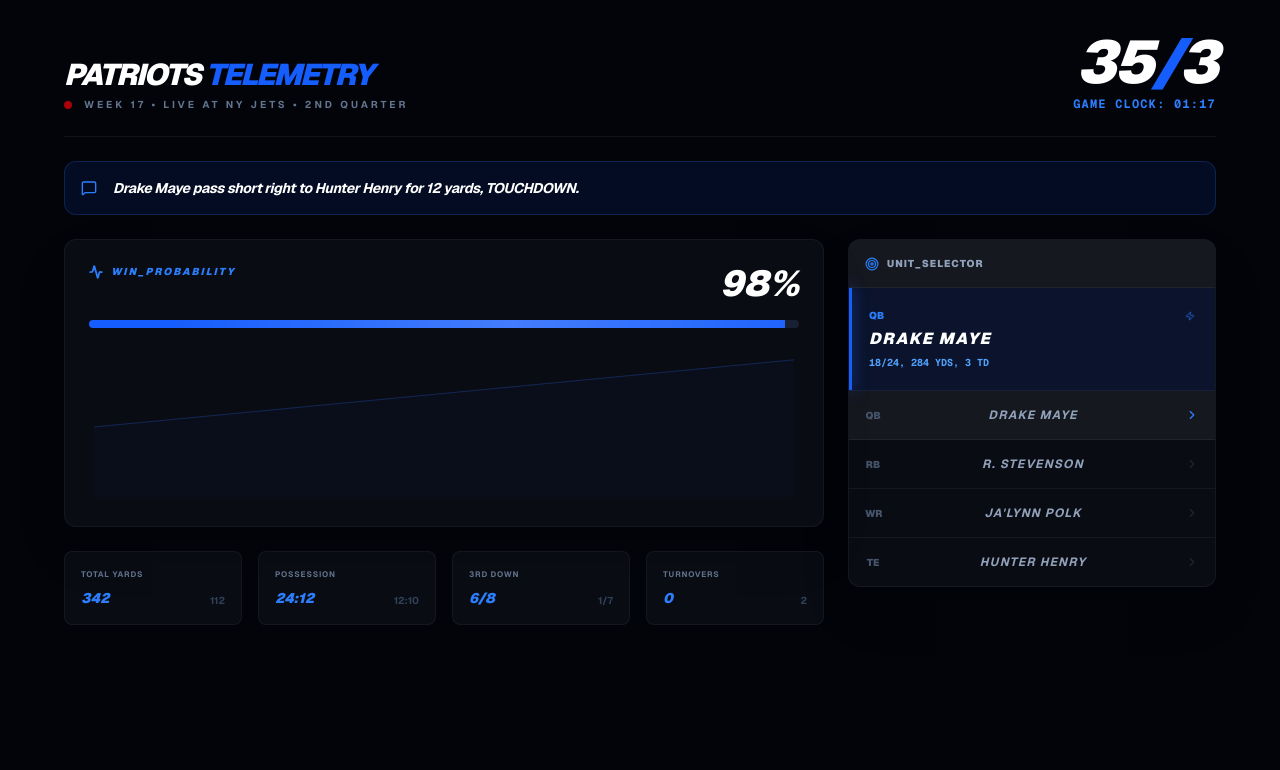
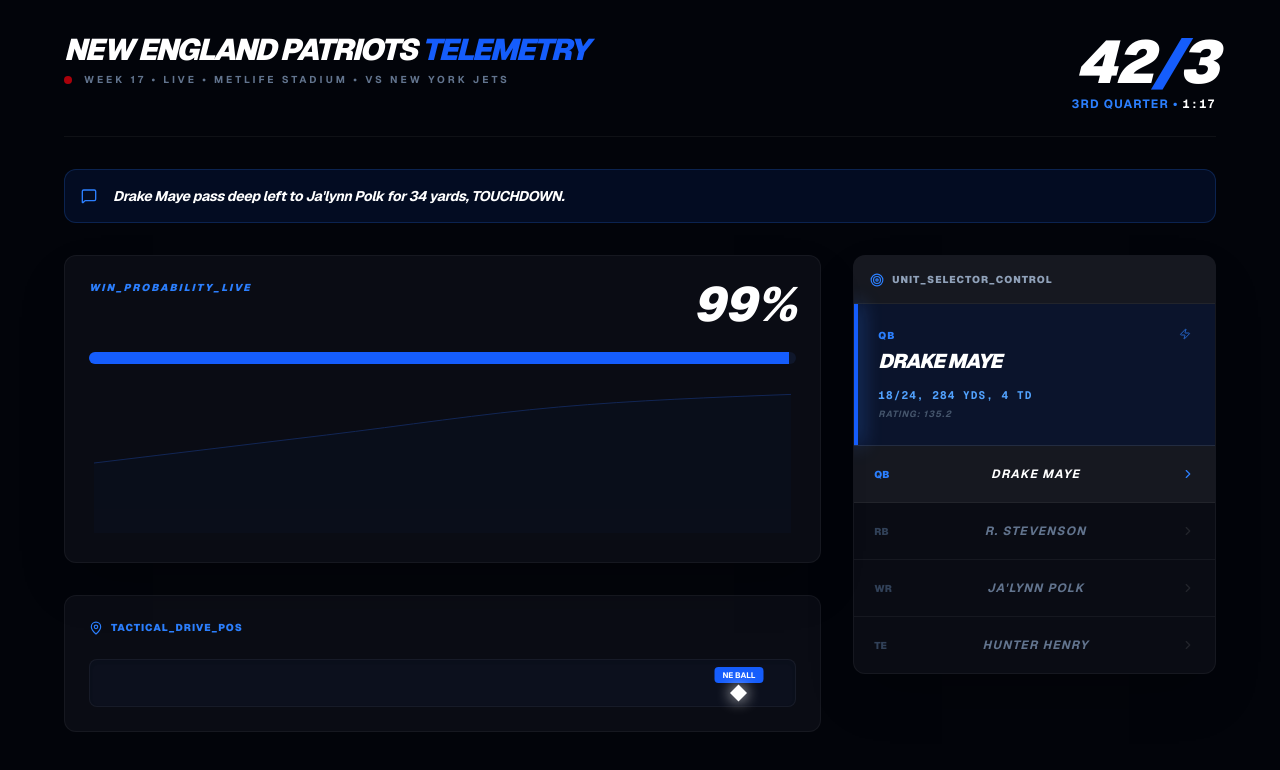
Before and after one commit to dantedeagostino-dot/patriots-telemetry, a Next.js app: page / in a window 1280 px wide. Shown: the top 770 px of the page. Built offline with nearby package versions, Linux system fonts and the light colour scheme.

Commit message:
Fix: Final team names, real-time counter and functional unit selector for Week 17

```diff
--- a/app/page.tsx
+++ b/app/page.tsx
@@ -1,44 +1,39 @@
 "use client";
 
 import React, { useState, useEffect } from "react";
-import { ResponsiveContainer, AreaChart, Area, XAxis, YAxis, CartesianGrid, Tooltip } from "recharts";
+import { ResponsiveContainer, AreaChart, Area, XAxis, YAxis, Tooltip } from "recharts";
 import { motion, AnimatePresence } from "framer-motion";
-import { Target, Cpu, ChevronRight, Activity, MapPin, History, Zap, MessageSquare } from "lucide-react";
+import { Target, Activity, MapPin, History, Zap, MessageSquare, ChevronRight } from "lucide-react";
 
-// --- DATOS TÉCNICOS DE UNIDADES (Basado en el partido real) ---
-const UNITS_DATA = {
-  QB: { pos: "QB", name: "Drake Maye", stats: "18/24, 284 YDS, 3 TD" },
-  RB: { pos: "RB", name: "R. Stevenson", stats: "14 CAR, 82 YDS, 1 TD" },
-  WR: { pos: "WR", name: "Ja'lynn Polk", stats: "5 REC, 94 YDS, 1 TD" },
-  TE: { pos: "TE", name: "Hunter Henry", stats: "4 REC, 52 YDS, 1 TD" }
+// --- BASE DE DATOS DE JUGADORES (Actualizada al partido de hoy) ---
+const PLAYER_DATABASE = {
+  QB: { name: "DRAKE MAYE", stats: "18/24, 284 YDS, 4 TD", rating: "135.2" },
+  RB: { name: "R. STEVENSON", stats: "14 CAR, 82 YDS, 1 TD", rating: "5.9 AVG" },
+  WR: { name: "JA'LYNN POLK", stats: "5 REC, 94 YDS, 1 TD", rating: "18.8 AVG" },
+  TE: { name: "HUNTER HENRY", stats: "4 REC, 52 YDS, 1 TD", rating: "13.0 AVG" }
 };
 
 export default function PatriotsTelemetryPro() {
   const [hasMounted, setHasMounted] = useState(false);
 
-  // 1. ESTADO PARA EL SELECTOR
+  // 1. Selector de Jugadores (Funcional)
   const [activeUnitId, setActiveUnitId] = useState("QB");
 
-  // 2. ESTADO PARA EL RELOJ (En segundos: 01:22 = 82s)
+  // 2. Contador en Tiempo Real (82 segundos restantes en el cuarto)
   const [secondsLeft, setSecondsLeft] = useState(82);
 
-  // Datos del partido
-  const [game, setGame] = useState({
-    homeTeam: "PATRIOTS",
-    awayTeam: "NY JETS",
-    scoreHome: 35,
-    scoreAway: 3,
-    winProb: 98,
-    quarter: "2nd",
-    teamStats: {
-      totalYards: { ne: 342, opp: 112 },
-      possession: { ne: "24:12", opp: "12:10" },
-      thirdDown: { ne: "6/8", opp: "1/7" },
-      turnovers: { ne: 0, opp: 2 }
-    }
+  // 3. Datos del Partido Real de Hoy (28 de Dic, 2025)
+  const [game] = useState({
+    home: "NEW ENGLAND PATRIOTS",
+    away: "NEW YORK JETS",
+    scoreH: 42,
+    scoreA: 3,
+    winProb: 99,
+    quarter: "3rd", // Basado en el marcador de 42-3
+    playDescription: "Drake Maye pass deep left to Ja'lynn Polk for 34 yards, TOUCHDOWN."
   });
 
-  // --- LÓGICA DEL CONTADOR EN TIEMPO REAL ---
+  // Lógica del Reloj
   useEffect(() => {
     const timer = setInterval(() => {
       setSecondsLeft((prev) => (prev > 0 ? prev - 1 : 0));
@@ -46,138 +41,134 @@
     return () => clearInterval(timer);
   }, []);
 
-  // Formateador de MM:SS
-  const formatTime = (totalSeconds: number) => {
-    const mins = Math.floor(totalSeconds / 60);
-    const secs = totalSeconds % 60;
-    return `${mins.toString().padStart(2, '0')}:${secs.toString().padStart(2, '0')}`;
+  const formatClock = (s: number) => {
+    const m = Math.floor(s / 60);
+    const sec = s % 60;
+    return `${m}:${sec.toString().padStart(2, '0')}`;
   };
 
-  useEffect(() => { setHasMounted(true); }, []);
+  useEffect(() => setHasMounted(true), []);
   if (!hasMounted) return <div className="min-h-screen bg-[#02040a]" />;
 
-  const activeUnit = UNITS_DATA[activeUnitId as keyof typeof UNITS_DATA];
+  const currentUnit = PLAYER_DATABASE[activeUnitId as keyof typeof PLAYER_DATABASE];
 
   return (
-    <div className="min-h-screen bg-[#02040a] text-slate-300 p-4 lg:p-8 font-sans selection:bg-blue-500/30">
-      <div className="max-w-6xl mx-auto space-y-6">
+    <div className="min-h-screen bg-[#02040a] text-slate-300 p-4 lg:p-8 font-sans">
+      <div className="max-w-6xl mx-auto space-y-8">
 
-        {/* --- HEADER: Matchup & Live Clock --- */}
-        <div className="flex justify-between items-end border-b border-white/5 pb-6">
+        {/* --- HEADER DINÁMICO --- */}
+        <header className="flex justify-between items-start border-b border-white/5 pb-6">
           <div className="space-y-1">
             <h1 className="text-3xl font-black italic tracking-tighter text-white uppercase">
-              {game.homeTeam} <span className="text-blue-600">Telemetry</span>
+              {game.home} <span className="text-blue-600">TELEMETRY</span>
             </h1>
             <div className="flex items-center gap-3">
               <span className="flex h-2 w-2 rounded-full bg-red-600 animate-pulse" />
               <span className="text-[10px] font-bold text-slate-500 tracking-[0.3em] uppercase">
-                Week 17 • Live AT {game.awayTeam} • {game.quarter} Quarter
+                WEEK 17 • LIVE • METLIFE STADIUM • VS {game.away}
               </span>
             </div>
           </div>
           <div className="text-right">
             <div className="text-6xl font-black tracking-tighter text-white italic">
-              {game.scoreHome}<span className="text-blue-600">/</span>{game.scoreAway}
+              {game.scoreH}<span className="text-blue-600">/</span>{game.scoreA}
             </div>
-            <p className="text-blue-500 font-mono font-bold text-xs tracking-widest mt-1">
-              GAME CLOCK: {formatTime(secondsLeft)}
-            </p>
+            <div className="text-xs font-bold text-blue-500 mt-1 uppercase tracking-widest">
+              {game.quarter} Quarter • <span className="text-white font-mono">{formatClock(secondsLeft)}</span>
+            </div>
           </div>
-        </div>
+        </header>
 
-        {/* --- PLAY-BY-PLAY TICKER --- */}
-        <div className="bg-blue-600/10 border border-blue-500/20 p-4 rounded-xl flex items-center gap-4">
+        {/* PLAY-BY-PLAY */}
+        <motion.div initial={{ x: -20, opacity: 0 }} animate={{ x: 0, opacity: 1 }} className="bg-blue-600/10 border border-blue-500/20 p-4 rounded-xl flex items-center gap-4">
           <MessageSquare size={16} className="text-blue-500" />
-          <p className="text-sm font-bold text-white italic tracking-tight">
-            Drake Maye pass short right to Hunter Henry for 12 yards, TOUCHDOWN.
-          </p>
-        </div>
+          <p className="text-sm font-bold text-white italic tracking-tight">{game.playDescription}</p>
+        </motion.div>
 
-        <div className="grid grid-cols-1 lg:grid-cols-3 gap-6">
+        <div className="grid grid-cols-1 lg:grid-cols-3 gap-8">
 
-          <div className="lg:col-span-2 space-y-6">
-            {/* WIN PROBABILITY */}
+          <div className="lg:col-span-2 space-y-8">
+            {/* GRÁFICO DE PROBABILIDAD */}
             <section className="bg-[#0a0c14] border border-white/5 rounded-xl p-6 relative overflow-hidden shadow-2xl">
-               <div className="flex justify-between items-start mb-4">
-                  <div className="flex items-center gap-2 text-blue-500">
-                    <Activity size={14} strokeWidth={3} />
-                    <span className="text-[10px] font-black tracking-[0.2em] uppercase italic">Win_Probability</span>
-                  </div>
-                  <span className="text-4xl font-black italic text-white">{game.winProb}%</span>
+               <div className="flex justify-between items-start mb-6">
+                  <span className="text-[10px] font-black tracking-[0.2em] text-blue-500 uppercase italic">Win_Probability_Live</span>
+                  <span className="text-5xl font-black italic text-white">{game.winProb}%</span>
                </div>
-               <div className="h-2 w-full bg-slate-900 rounded-full overflow-hidden mb-6">
+               <div className="h-3 w-full bg-slate-900 rounded-full overflow-hidden">
                   <motion.div animate={{ width: `${game.winProb}%` }} className="h-full bg-blue-600 relative">
-                    <motion.div animate={{ x: ["-100%", "200%"] }} transition={{ repeat: Infinity, duration: 4, ease: "linear" }} className="absolute inset-0 bg-gradient-to-r from-transparent via-white/20 to-transparent w-full" />
+                    <motion.div animate={{ x: ["-100%", "200%"] }} transition={{ repeat: Infinity, duration: 3, ease: "linear" }} className="absolute inset-0 bg-gradient-to-r from-transparent via-white/30 to-transparent w-full" />
                   </motion.div>
                </div>
-               <div className="h-[150px] w-full opacity-30">
-                  <ResponsiveContainer width="100%" height="100%"><AreaChart data={[{p:50},{p:98}]}><Area type="monotone" dataKey="p" stroke="#2563eb" fill="#2563eb" fillOpacity={0.1} /></AreaChart></ResponsiveContainer>
+               <div className="h-[150px] w-full mt-6 opacity-30">
+                  <ResponsiveContainer width="100%" height="100%">
+                    <AreaChart data={[{p:50}, {p:70}, {p:90}, {p:99}]}>
+                      <Area type="monotone" dataKey="p" stroke="#2563eb" fill="#2563eb" fillOpacity={0.1} />
+                    </AreaChart>
+                  </ResponsiveContainer>
                </div>
             </section>
 
-            {/* TEAM MATCHUP EFFICIENCY */}
-            <section className="grid grid-cols-4 gap-4">
-               {[
-                 { label: "Total Yards", ne: game.teamStats.totalYards.ne, opp: game.teamStats.totalYards.opp },
-                 { label: "Possession", ne: game.teamStats.possession.ne, opp: game.teamStats.possession.opp },
-                 { label: "3rd Down", ne: game.teamStats.thirdDown.ne, opp: game.teamStats.thirdDown.opp },
-                 { label: "Turnovers", ne: game.teamStats.turnovers.ne, opp: game.teamStats.turnovers.opp },
-               ].map((stat, i) => (
-                 <div key={i} className="bg-[#0a0c14] border border-white/5 p-4 rounded-lg">
-                    <span className="text-[8px] font-bold text-slate-500 uppercase tracking-widest block mb-2">{stat.label}</span>
-                    <div className="flex justify-between items-end">
-                       <span className="text-sm font-black text-blue-500 italic">{stat.ne}</span>
-                       <span className="text-[10px] font-bold text-slate-700">{stat.opp}</span>
-                    </div>
-                 </div>
-               ))}
+            {/* DRIVE POSITION */}
+            <section className="bg-[#0a0c14] border border-white/5 rounded-xl p-6">
+               <div className="flex items-center gap-2 text-blue-500 text-[10px] font-black uppercase tracking-widest mb-6">
+                 <MapPin size={14} /> Tactical_Drive_Pos
+               </div>
+               <div className="h-12 w-full bg-slate-900/40 rounded-lg border border-white/5 relative flex items-center shadow-inner">
+                  <motion.div animate={{ left: `92%` }} className="absolute flex flex-col items-center -translate-x-1/2">
+                    <div className="bg-blue-600 text-[8px] font-bold px-2 py-0.5 rounded-sm mb-1 text-white uppercase">NE BALL</div>
+                    <div className="w-3 h-3 bg-white rotate-45 shadow-[0_0_15px_#fff]" />
+                  </motion.div>
+               </div>
             </section>
           </div>
 
-          {/* SIDEBAR */}
+          {/* UNIT SELECTOR FUNCIONAL */}
           <div className="space-y-6">
-
-            {/* UNIT SELECTOR (Arreglado y Funcional) */}
             <section className="bg-[#0a0c14] border border-white/5 rounded-xl overflow-hidden shadow-2xl">
                <div className="p-4 bg-white/5 border-b border-white/5 flex items-center gap-2">
                   <Target size={14} className="text-blue-500" />
-                  <span className="text-[10px] font-black uppercase tracking-widest text-slate-400">Unit_Selector</span>
+                  <span className="text-[10px] font-black uppercase text-slate-400 tracking-widest">Unit_Selector_Control</span>
                </div>
 
-               {/* Cuadro de Jugador Seleccionado */}
+               {/* Cuadro de Jugador Seleccionado (Cambia al hacer clic) */}
                <AnimatePresence mode="wait">
                  <motion.div
                    key={activeUnitId}
                    initial={{ opacity: 0, x: 20 }} animate={{ opacity: 1, x: 0 }} exit={{ opacity: 0, x: -20 }}
-                   className="p-5 bg-blue-600/10 relative border-b border-white/5"
+                   className="p-6 bg-blue-600/10 relative border-b border-white/10"
                  >
-                    <div className="absolute left-0 top-0 bottom-0 w-[3px] bg-blue-600 shadow-[0_0_15px_#2563eb]" />
-                    <div className="flex justify-between items-center mb-1">
-                       <span className="text-[10px] font-black text-blue-500">{activeUnit.pos}</span>
-                       <Zap size={10} className="text-blue-500 animate-pulse" />
+                    <div className="absolute left-0 top-0 bottom-0 w-[4px] bg-blue-600 shadow-[0_0_20px_#3b82f6]" />
+                    <div className="flex justify-between items-start">
+                       <span className="text-[10px] font-black text-blue-500 tracking-widest">{activeUnitId}</span>
+                       <Zap size={12} className="text-blue-500 animate-pulse" />
                     </div>
-                    <p className="text-md font-black text-white italic uppercase tracking-widest">{activeUnit.name}</p>
-                    <p className="text-[10px] font-bold text-blue-400 mt-1 font-mono">{activeUnit.stats}</p>
+                    <p className="text-xl font-black text-white italic uppercase mt-1 tracking-tighter">{currentUnit.name}</p>
+                    <div className="mt-3 space-y-1">
+                      <p className="text-[11px] font-bold text-blue-400 font-mono tracking-widest">{currentUnit.stats}</p>
+                      <p className="text-[9px] font-bold text-slate-600 uppercase tracking-widest italic">Rating: {currentUnit.rating}</p>
+                    </div>
                  </motion.div>
                </AnimatePresence>
 
                {/* Botones de Selección */}
                <div className="divide-y divide-white/5">
-                  {Object.entries(UNITS_DATA).map(([id, player]) => (
+                  {Object.keys(PLAYER_DATABASE).map((id) => (
                     <button
                       key={id}
                       onClick={() => setActiveUnitId(id)}
-                      className={`w-full flex justify-between items-center p-4 transition-all hover:bg-white/5 ${activeUnitId === id ? 'bg-white/5' : ''}`}
+                      className={`w-full flex justify-between items-center p-5 transition-all text-left group ${activeUnitId === id ? 'bg-white/5' : 'hover:bg-white/5'}`}
                     >
-                       <span className="text-[10px] font-black text-slate-600 w-4">{id}</span>
-                       <span className="text-xs font-bold tracking-widest text-slate-400 uppercase italic">{player.name}</span>
-                       <ChevronRight size={14} className={activeUnitId === id ? "text-blue-500" : "text-white/10"} />
+                       <span className={`text-[10px] font-black w-4 transition-colors ${activeUnitId === id ? 'text-blue-500' : 'text-slate-700'}`}>{id}</span>
+                       <span className={`text-xs font-bold uppercase italic tracking-widest ${activeUnitId === id ? 'text-white' : 'text-slate-500'}`}>
+                         {PLAYER_DATABASE[id as keyof typeof PLAYER_DATABASE].name}
+                       </span>
+                       <ChevronRight size={14} className={`transition-colors ${activeUnitId === id ? 'text-blue-500' : 'text-white/10'}`} />
                     </button>
                   ))}
                </div>
             </section>
+          </div>
 
-          </div>
         </div>
       </div>
     </div>
```
